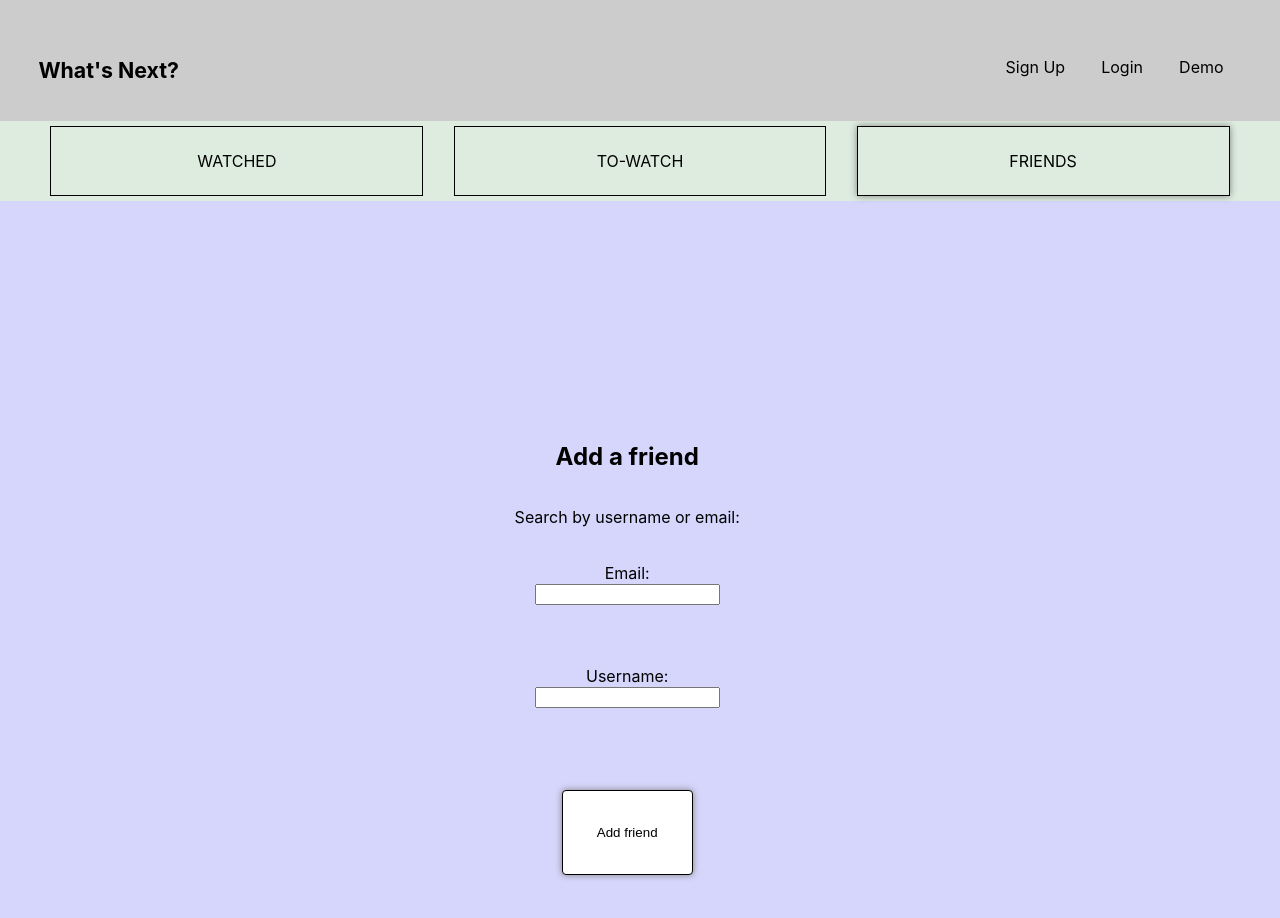
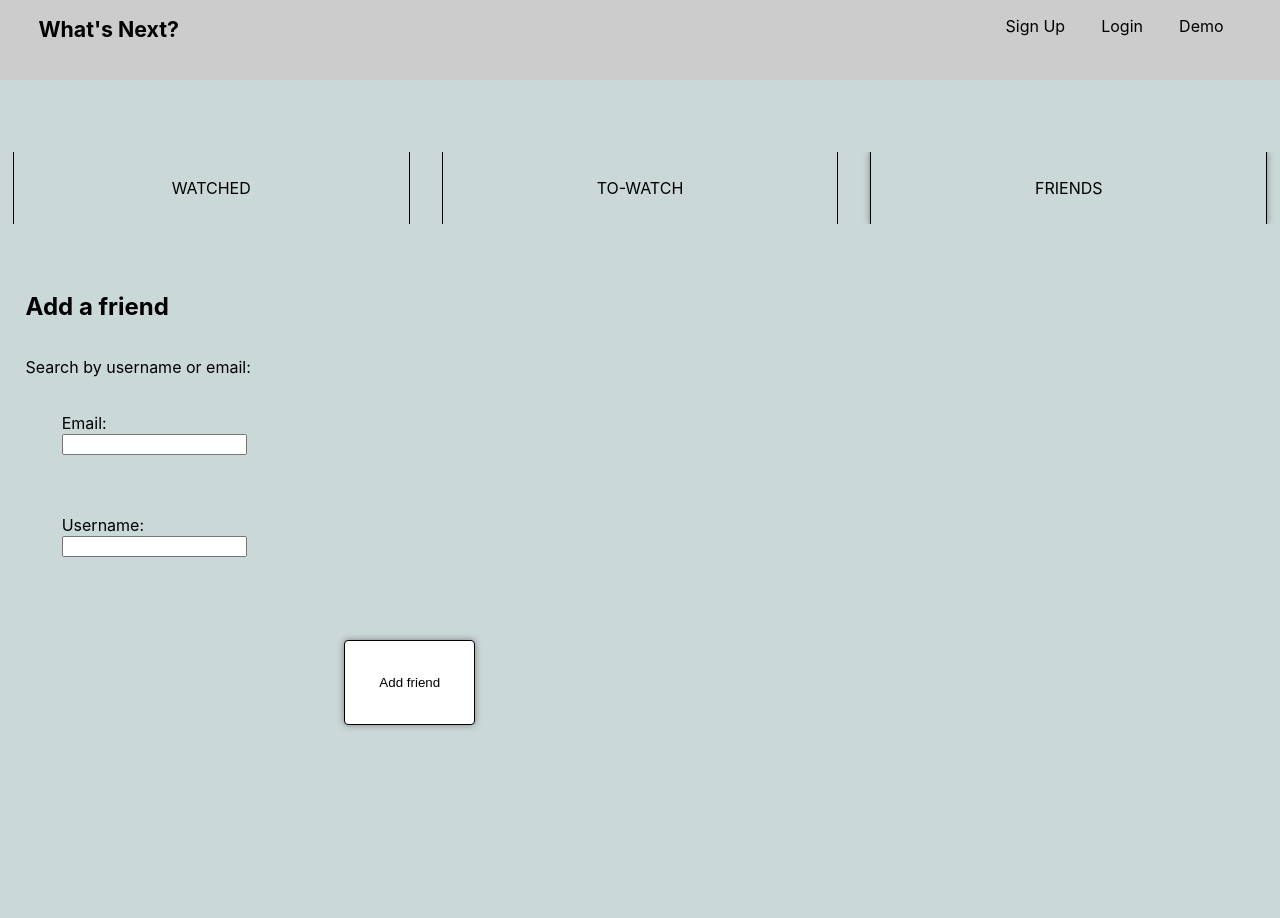
Before and after one commit to sam1cutler/WhatsNext, a React (Create React App) app: page /friends/add-friend in a window 1280 px wide. Shown: the top 918 px of the page. After the commit the page ends 800 px from the top, so only its background shows below. Built offline with nearby package versions, Linux system fonts and the light colour scheme.

Commit message:
Partially implemented the position-fixed and position-absolute viewport solution

```diff
--- a/src/App.css
+++ b/src/App.css
@@ -5,15 +5,16 @@
 }
 
 .app-container {
-  /*
+
   display: flex;
   flex-direction: column;
   align-items: center;
-  */
-  min-height: -webkit-fill-available;
-  display: grid;
-  grid-template-rows: 10% 1fr;
 
+  margin: 0;
+  padding: 0;
+  height: 100%;
+  max-height: 100%;
+  overflow: hidden;
 }
 
 a:link {
--- a/src/Section_Footer/NavBar.css
+++ b/src/Section_Footer/NavBar.css
@@ -3,10 +3,13 @@ nav {
     flex-direction: row;
     justify-content: space-between;
     align-items: center;
-    padding: 3%;
     width: 100%;
-    height: 10vh;
-    background-color: rgb(221, 236, 223);
+    position: absolute;
+    top: 10%;
+    left: 0;
+    width: 100%;
+    height: 10%;
+    overflow: auto;
 }
 
 .nav-button {
--- a/src/Section_Header/HeaderBar.css
+++ b/src/Section_Header/HeaderBar.css
@@ -5,6 +5,12 @@ header {
     align-items: flex-end;
     padding: 3%;
     width: 100%;
+    position: absolute;
+    top: 0;
+    left: 0;
+    width: 100%;
+    height: 10%;
+    overflow: auto;
     background-color: rgb(204, 204, 204);
 }
 
--- a/src/Section_Main/AccountMgmtContainer.css
+++ b/src/Section_Main/AccountMgmtContainer.css
@@ -1,12 +1,16 @@
 .acct-mgmt-container {
-    flex: 1;
+    padding: 3%;
+
     display: flex;
     flex-direction: column;
     align-items: center;
-    padding: 3% 3% 15% 3%;
-    background-color: rgb(214, 238, 238);
+
     width: 100%;
-    overflow-y: scroll;
+    position: fixed;
+    top: 10%;
+    left: 0;
+    bottom: 0;
+    overflow: auto;
 }
 
 .acct-mgmt-container h2 {
--- a/src/Section_Main/CoreContentContainer.css
+++ b/src/Section_Main/CoreContentContainer.css
@@ -1,17 +1,12 @@
 .core-content-container {
-    display: grid;
-    grid-template-rows: 10% 1fr;
     margin: 0;
     padding: 0;
     width: 100%;
-    background-color: rgb(214, 214, 253);
-    overflow-y: scroll;
-
-}
-
-.actual-content-container {
-    overflow-y: scroll;
-    padding: 0 0 10% 0;
+    position: fixed;
+    top: 10%;
+    left: 0;
+    bottom: 0;
+    overflow: auto;
 }
 
 .show-list-container {
--- a/src/index.css
+++ b/src/index.css
@@ -1,24 +1,20 @@
 body {
-  margin: 0;
   font-family: -apple-system, BlinkMacSystemFont, 'Segoe UI', 'Roboto', 'Oxygen',
     'Ubuntu', 'Cantarell', 'Fira Sans', 'Droid Sans', 'Helvetica Neue',
     sans-serif;
   font-size: 16px;
   /* 1 rem = 16px */
-  text-align: center;
-  padding: 0;
   -webkit-font-smoothing: antialiased;
   -moz-osx-font-smoothing: grayscale;
-  height: 100vh;
-  width: 100%;
   background-color: rgb(203, 216, 216);
+  margin: 0;
+  padding: 0;
+  height: 100%;
+  max-height: 100%;
+  overflow: hidden;
 }
 
 code {
   font-family: source-code-pro, Menlo, Monaco, Consolas, 'Courier New',
     monospace;
 }
-
-html {
-  height: -webkit-fill-available;
-}
```
